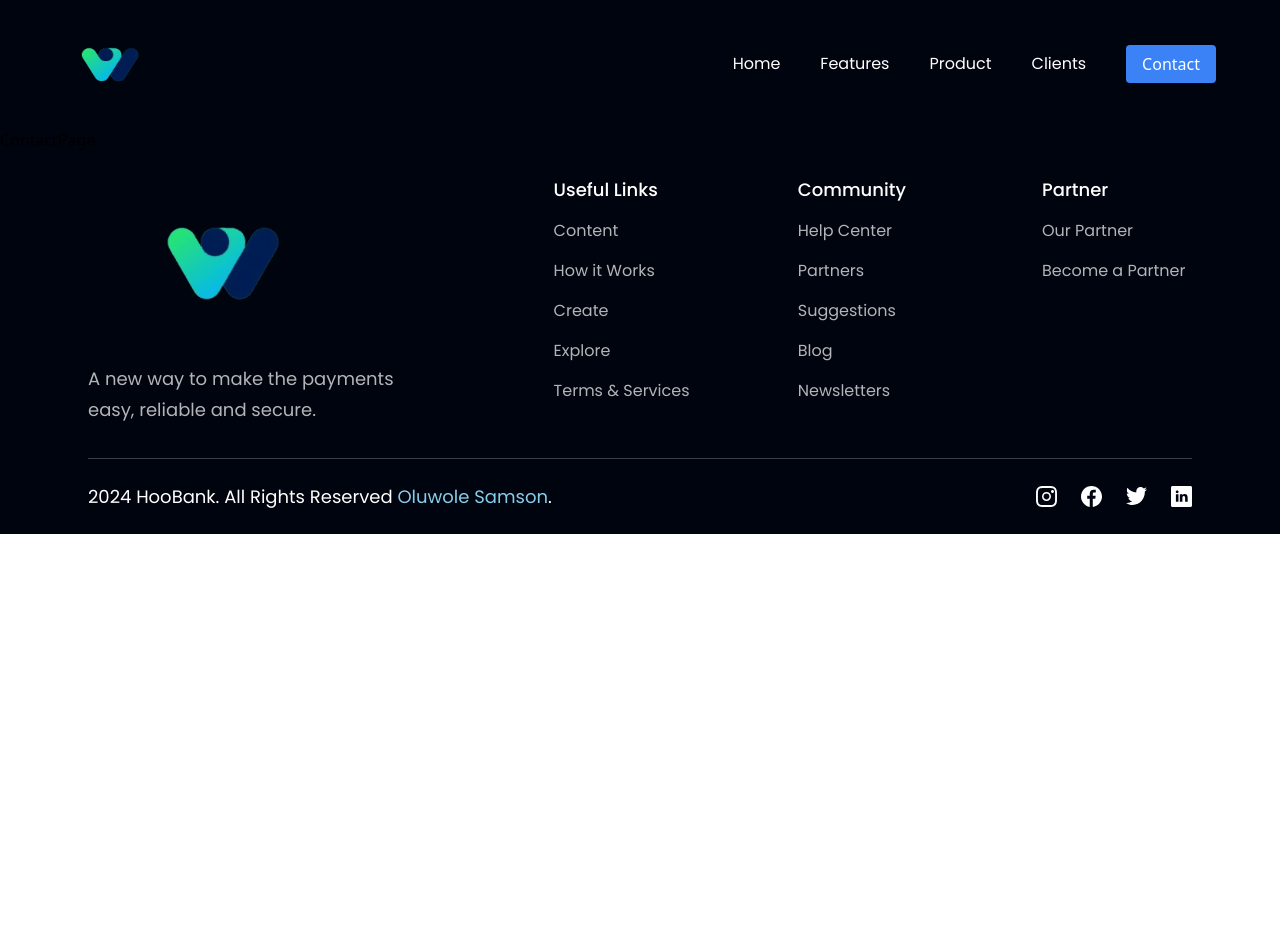
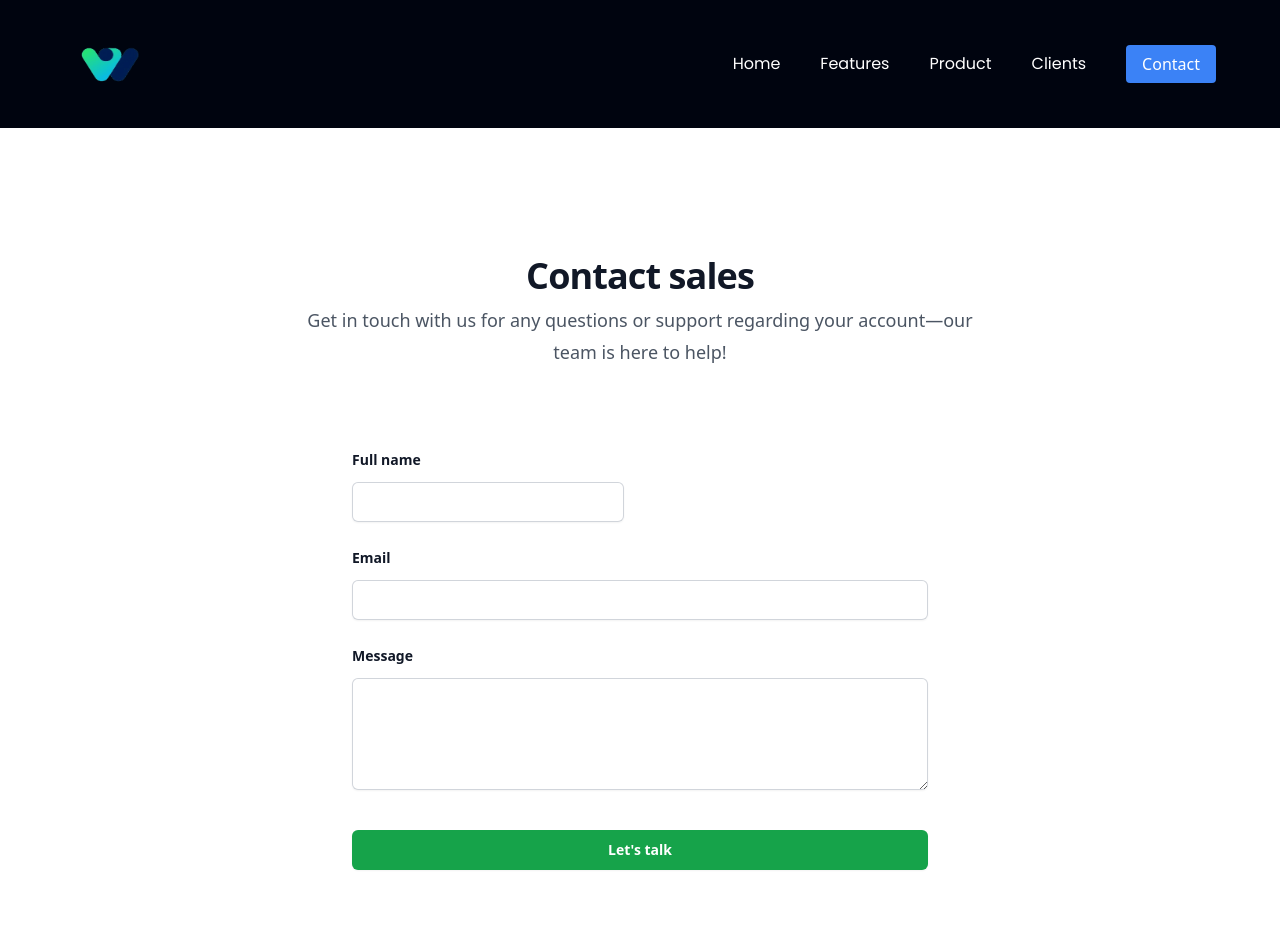
Before and after one commit to oluwolefsamson/Banking-website-Fullstack, a React (Vite) app in the folder business-website-template/: page /contact in a window 1280 px wide. Shown: the top 952 px of the page. Before the commit the page ends 800 px from the top, so only its background shows below. Built offline with nearby package versions, Linux system fonts and the light colour scheme.

Commit message:
contact page implemention

```diff
--- a/business-website-template/package.json
+++ b/business-website-template/package.json
@@ -9,11 +9,16 @@
     "preview": "vite preview"
   },
   "dependencies": {
+    "@emailjs/browser": "^4.4.1",
+    "@headlessui/react": "^2.1.2",
+    "@heroicons/react": "^2.1.5",
     "axios": "^1.7.2",
     "clsx": "^2.1.1",
+    "dotenv": "^16.4.5",
     "framer-motion": "^11.3.8",
     "react": "^18.2.0",
     "react-dom": "^18.2.0",
+    "react-hook-form": "^7.52.1",
     "react-router-dom": "^6.25.1",
     "styled-components": "^6.1.12",
     "tailwind-merge": "^2.4.0"
--- a/business-website-template/src/components/Navbar.jsx
+++ b/business-website-template/src/components/Navbar.jsx
@@ -8,7 +8,7 @@ const Navbar = () => {
   const [toggle, setToggle] = useState(false);
 
   return (
-    <nav className="w-full flex py-6 justify-between items-center navbar">
+    <nav className="w-full flex py-6 justify-between items-center navbar z-[100]">
       <img src={logo} alt="hoobank" className="w-[90px] h-[80px]" />
 
       {/* Desktop Menu */}
@@ -42,8 +42,11 @@ const Navbar = () => {
           onClick={() => setToggle((prev) => !prev)}
         />
         <div className="w-[50px]" /> {/* Spacer div with 50px width */}
-        <Link to="/login" className="bg-blue-500 text-white py-2 px-4 rounded">
-          Login
+        <Link
+          to="/contact"
+          className="bg-blue-500 text-white py-2 px-4 rounded"
+        >
+          Contact
         </Link>
       </div>
 
@@ -66,10 +69,10 @@ const Navbar = () => {
           ))}
           <li className="font-poppins font-normal cursor-pointer text-[16px] text-white mt-4">
             <Link
-              to="/login"
+              to="/contact"
               className="bg-blue-500 text-white py-2 px-4 rounded"
             >
-              Login
+              Contact
             </Link>
           </li>
         </ul>
--- a/business-website-template/src/pages/ClientPage.jsx
+++ b/business-website-template/src/pages/ClientPage.jsx
@@ -1,9 +1,10 @@
 import React from "react";
-import { Clients, Testimonials } from "../components";
+import { Clients, Hero, Testimonials } from "../components";
 
 const ClientPage = () => {
   return (
     <div>
+      <Hero />
       <Testimonials />
       <Clients />
     </div>
--- a/business-website-template/src/pages/ContactPage.jsx
+++ b/business-website-template/src/pages/ContactPage.jsx
@@ -1,7 +1,136 @@
-import React from "react";
+import { useState, useRef } from "react";
+import emailjs from "@emailjs/browser";
 
-const ContactPage = () => {
-  return <div>ContactPage</div>;
-};
+export default function ContactPage() {
+  const form = useRef();
+  const [isSubmitting, setIsSubmitting] = useState(false);
 
-export default ContactPage;
+  const sendEmail = (e) => {
+    e.preventDefault();
+    setIsSubmitting(true);
+
+    emailjs
+      .sendForm(
+        import.meta.env.VITE_YOUR_SERVICE_ID,
+        import.meta.env.VITE_YOUR_TEMPLATE_ID,
+        form.current,
+        {
+          publicKey: import.meta.env.VITE_YOUR_PUBLIC_KEY,
+        }
+      )
+      .then(
+        () => {
+          console.log("SUCCESS!");
+          alert("MESSAGE SENT SUCCESSFULLY");
+          window.location.reload();
+        },
+        (error) => {
+          console.log("FAILED...", error.text);
+        }
+      )
+      .finally(() => {
+        setIsSubmitting(false); // Ensure state is reset in both success and error cases
+      });
+  };
+
+  return (
+    <div className="bg-white px-6 py-24 sm:py-32 lg:px-8">
+      <div
+        aria-hidden="true"
+        className="absolute inset-x-0 top-[5rem] -z-10 transform-gpu overflow-hidden blur-3xl sm:top-[5rem]"
+      >
+        <div
+          style={{
+            clipPath:
+              "polygon(74.1% 44.1%, 100% 61.6%, 97.5% 26.9%, 85.5% 0.1%, 80.7% 2%, 72.5% 32.5%, 60.2% 62.4%, 52.4% 68.1%, 47.5% 58.3%, 45.2% 34.5%, 27.5% 76.7%, 0.1% 64.9%, 17.9% 100%, 27.6% 76.8%, 76.1% 97.7%, 74.1% 44.1%)",
+          }}
+          className="relative left-1/2 -z-10 aspect-[1155/678] w-[36.125rem] max-w-none -translate-x-1/2 rotate-[30deg] bg-gradient-to-tr from-[#ff80b5] to-[#9089fc] opacity-30 sm:left-[calc(50%-40rem)] sm:w-[72.1875rem]"
+        />
+      </div>
+      <div className="mx-auto max-w-2xl text-center">
+        <h2 className="text-3xl font-bold tracking-tight text-gray-900 sm:text-4xl">
+          Contact sales
+        </h2>
+        <p className="mt-2 text-lg leading-8 text-gray-600">
+          Get in touch with us for any questions or support regarding your
+          account—our team is here to help!
+        </p>
+      </div>
+      <form
+        ref={form}
+        onSubmit={sendEmail}
+        className="mx-auto mt-16 max-w-xl sm:mt-20"
+      >
+        <div className="grid grid-cols-1 gap-x-8 gap-y-6 sm:grid-cols-2">
+          <div>
+            <label
+              htmlFor="first-name"
+              className="block text-sm font-semibold leading-6 text-gray-900"
+            >
+              Full name
+            </label>
+            <div className="mt-2.5">
+              <input
+                id="first-name"
+                name="user_name"
+                type="text"
+                required
+                autoComplete="given-name"
+                className="block w-full rounded-md border-0 px-3.5 py-2 text-gray-900 shadow-sm ring-1 ring-inset ring-gray-300 placeholder:text-gray-400 focus:ring-2 focus:ring-inset focus:ring-indigo-600 sm:text-sm sm:leading-6"
+              />
+            </div>
+          </div>
+
+          <div className="sm:col-span-2">
+            <label
+              htmlFor="email"
+              className="block text-sm font-semibold leading-6 text-gray-900"
+            >
+              Email
+            </label>
+            <div className="mt-2.5">
+              <input
+                id="email"
+                name="user_email"
+                type="email"
+                required
+                autoComplete="email"
+                className="block w-full rounded-md border-0 px-3.5 py-2 text-gray-900 shadow-sm ring-1 ring-inset ring-gray-300 placeholder:text-gray-400 focus:ring-2 focus:ring-inset focus:ring-indigo-600 sm:text-sm sm:leading-6"
+              />
+            </div>
+          </div>
+
+          <div className="sm:col-span-2">
+            <label
+              htmlFor="message"
+              className="block text-sm font-semibold leading-6 text-gray-900"
+            >
+              Message
+            </label>
+            <div className="mt-2.5">
+              <textarea
+                id="message"
+                name="message"
+                required
+                rows={4}
+                className="block w-full rounded-md border-0 px-3.5 py-2 text-gray-900 shadow-sm ring-1 ring-inset ring-gray-300 placeholder:text-gray-400 focus:ring-2 focus:ring-inset focus:ring-indigo-600 sm:text-sm sm:leading-6"
+                defaultValue={""}
+              />
+            </div>
+          </div>
+        </div>
+        <div className="mt-10">
+          <button
+            type="submit"
+            disabled={isSubmitting}
+            className={`block w-full rounded-md px-3.5 py-2.5 text-center text-sm font-semibold text-white shadow-sm ${
+              isSubmitting ? "bg-gray-400" : "bg-green-600 hover:bg-green-700"
+            } focus-visible:outline focus-visible:outline-2 focus-visible:outline-offset-2 focus-visible:outline-indigo-600`}
+          >
+            {isSubmitting ? "Sending..." : "Let's talk"}
+          </button>
+        </div>
+      </form>
+    </div>
+  );
+}
--- a/business-website-template/src/pages/LoginPage.jsx
+++ b/business-website-template/src/pages/LoginPage.jsx
@@ -7,9 +7,9 @@ const LoginPage = () => {
     email: "",
     password: "",
   });
-
   const [message, setMessage] = useState("");
   const [isLoading, setIsLoading] = useState(false);
+  const [showPassword, setShowPassword] = useState(false); // State for toggling password visibility
   const navigate = useNavigate();
 
   const handleInputChange = (e) => {
@@ -37,6 +37,10 @@ const LoginPage = () => {
     }
   };
 
+  const togglePasswordVisibility = () => {
+    setShowPassword(!showPassword);
+  };
+
   return (
     <section className="px-5 lg:px-0 bg-white py-16">
       <div className="w-full max-w-[570px] p-4 mx-auto rounded-lg shadow-md md:p-10">
@@ -61,9 +65,9 @@ const LoginPage = () => {
             />
           </div>
 
-          <div className="mb-5">
+          <div className="mb-5 relative">
             <input
-              type="password"
+              type={showPassword ? "text" : "password"}
               placeholder="Enter Your Password"
               name="password"
               value={formData.password}
@@ -71,6 +75,13 @@ const LoginPage = () => {
               className="w-full py-3 sm:py-2 bg-skyblue border-b border-solid border-[#0066ff61] focus:outline-none focus:border-b-primaryColor text-[16px] leading-7 text-headingColor"
               required
             />
+            <button
+              type="button"
+              onClick={togglePasswordVisibility}
+              className="absolute right-0 top-1/2 transform -translate-y-1/2 px-3 py-2 text-sm font-bold text-skyblue focus:outline-none"
+            >
+              {showPassword ? "Hide" : "Show"}
+            </button>
           </div>
 
           <div className="mt-7">
--- a/business-website-template/src/pages/RegisterPage.jsx
+++ b/business-website-template/src/pages/RegisterPage.jsx
@@ -8,24 +8,35 @@ const RegisterPage = () => {
     email: "",
     password: "",
   });
-
   const [message, setMessage] = useState("");
   const [isLoading, setIsLoading] = useState(false);
+  const [showPassword, setShowPassword] = useState(false); // State for toggling password visibility
 
   const handleInputChange = (e) => {
     setFormData({ ...formData, [e.target.name]: e.target.value });
   };
 
+  const validatePassword = (password) => {
+    const hasNumber = /\d/;
+    const hasLetter = /[a-zA-Z]/;
+    return hasNumber.test(password) && hasLetter.test(password);
+  };
+
   const handleSubmit = async (e) => {
     e.preventDefault();
+
+    if (!validatePassword(formData.password)) {
+      setMessage("Password must contain both letters and numbers.");
+      return;
+    }
+
     setIsLoading(true); // Set loading state
     try {
       const response = await axios.post(
         "http://localhost:3001/api/users/register",
         formData
       );
-
-      alert("Registration successfully");
+      alert("Registration successful");
     } catch (error) {
       const errorMessage =
         error.response?.data?.error || "An unexpected error occurred.";
@@ -33,6 +44,10 @@ const RegisterPage = () => {
     } finally {
       setIsLoading(false); // Reset loading state
     }
+  };
+
+  const togglePasswordVisibility = () => {
+    setShowPassword(!showPassword);
   };
 
   return (
@@ -71,9 +86,9 @@ const RegisterPage = () => {
             />
           </div>
 
-          <div className="mb-5">
+          <div className="mb-5 relative">
             <input
-              type="password"
+              type={showPassword ? "text" : "password"}
               placeholder="Enter Your Password"
               name="password"
               value={formData.password}
@@ -81,6 +96,13 @@ const RegisterPage = () => {
               className="w-full py-3 bg-skyblue border-b border-solid border-[#0066ff61] focus:outline-none focus:border-b-primaryColor text-[16px] leading-7 text-headingColor"
               required
             />
+            <button
+              type="button"
+              onClick={togglePasswordVisibility}
+              className="absolute right-0 top-1/2 transform -translate-y-1/2 px-3 py-2 text-sm font-bold text-skyblue focus:outline-none"
+            >
+              {showPassword ? "Hide" : "Show"}
+            </button>
           </div>
 
           <div className="mt-7">
```
Also changed, not shown: business-website-template/src/components/Feedback.jsx (+18 -18 lines), 2 other files (tests, documents, lock files or other folders).
